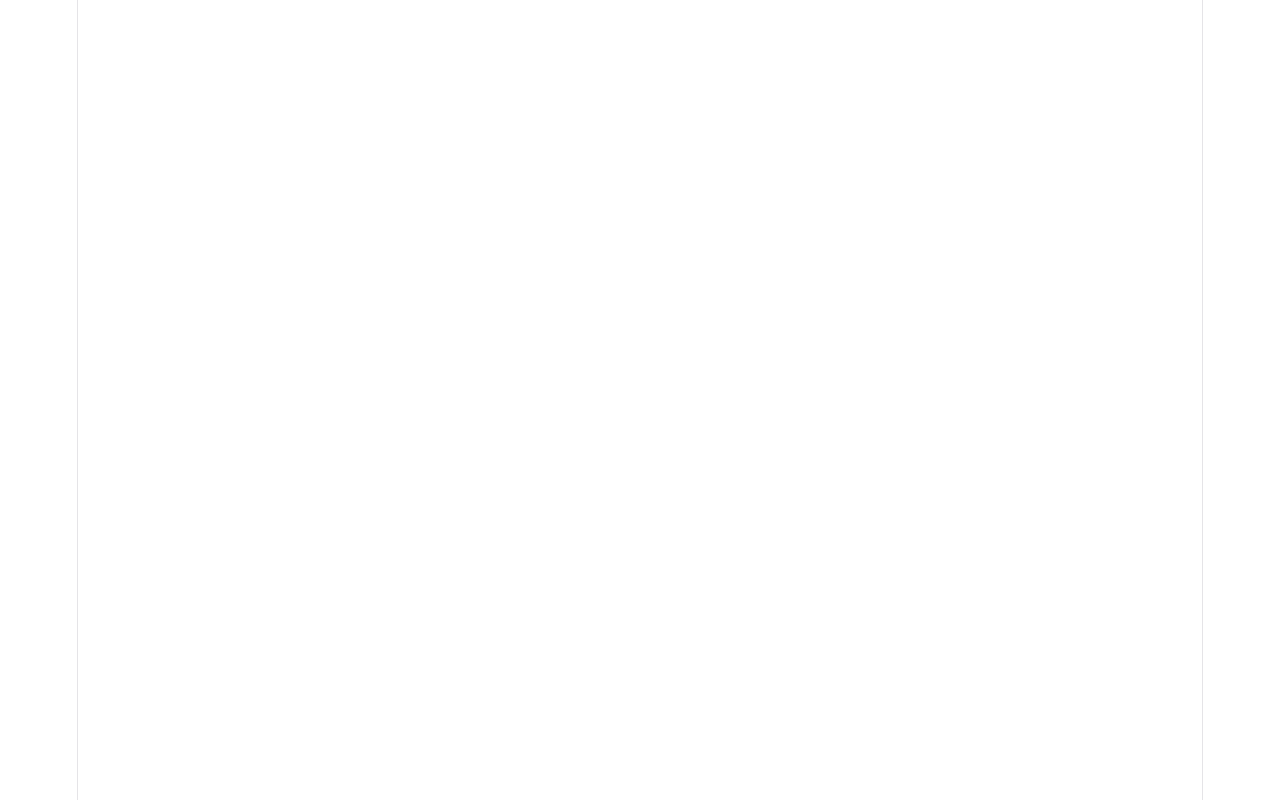
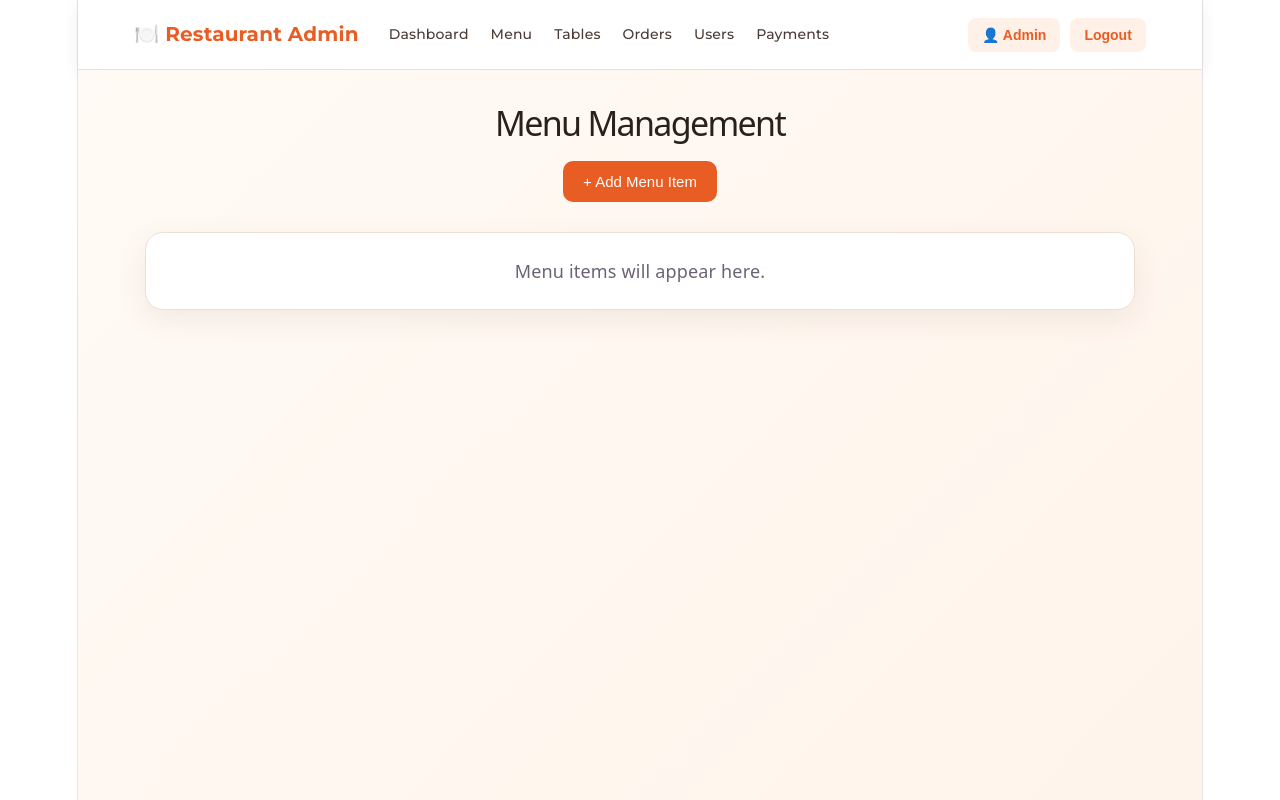
Before and after one commit to girish200097/restaurant-management-system, a React (Vite) app in the folder frontend/: page /admin/menu in a window 1280 px wide. Before the commit this address had no page. Built offline with nearby package versions, Linux system fonts and the light colour scheme; sample sign-in values are in the browser's storage.

Commit message:
admin menu page added

```diff
--- /dev/null
+++ b/frontend/src/pages/admin/AdminMenu.css
@@ -0,0 +1,54 @@
+.admin-menu {
+    min-height: calc(100vh - 70px);
+    padding: 40px 6%;
+    background: linear-gradient(
+        135deg,
+        #fffaf5,
+        #fff4eb
+    );
+    box-sizing: border-box;
+}
+
+.admin-menu h1 {
+    margin: 0 0 25px;
+    color: #2b211c;
+    font-size: 34px;
+}
+
+.add-menu-btn {
+    border: none;
+    background: #e85d24;
+    color: white;
+    padding: 12px 20px;
+    border-radius: 10px;
+    font-size: 15px;
+    cursor: pointer;
+}
+
+.add-menu-btn:hover {
+    background: #d94f18;
+}
+
+.admin-menu-list {
+    margin-top: 30px;
+    background: white;
+    padding: 25px;
+    border-radius: 18px;
+    border: 1px solid #f0ded2;
+    box-shadow: 0 10px 30px rgba(80, 45, 25, 0.08);
+}
+
+/* Mobile */
+@media (max-width: 600px) {
+    .admin-menu {
+        padding: 30px 15px;
+    }
+
+    .admin-menu h1 {
+        font-size: 28px;
+    }
+
+    .add-menu-btn {
+        width: 100%;
+    }
+}
--- /dev/null
+++ b/frontend/src/pages/admin/AdminMenu.jsx
@@ -0,0 +1,19 @@
+import "./AdminMenu.css";
+
+function AdminMenu() {
+    return (
+        <div className="admin-menu">
+            <h1>Menu Management</h1>
+
+            <button className="add-menu-btn">
+                + Add Menu Item
+            </button>
+
+            <div className="admin-menu-list">
+                <p>Menu items will appear here.</p>
+            </div>
+        </div>
+    );
+}
+
+export default AdminMenu;
--- a/frontend/src/routes/AppRoutes.jsx
+++ b/frontend/src/routes/AppRoutes.jsx
@@ -11,7 +11,7 @@ import AdminLogin from "../pages/admin/AdminLogin";
 import AdminDashboard from "../pages/admin/AdminDashboard";
 import AdminLayout from "../pages/admin/AdminLayout";
 import AdminProtectedRoute from "../components/AdminProtectedRoute";
-
+import AdminMenu from "../pages/admin/AdminMenu";
 
 function AppRoutes() {
   return (
@@ -44,6 +44,14 @@ function AppRoutes() {
                     </AdminProtectedRoute>
                 }
             />
+            <Route
+                path="menu"
+                element={
+                    <AdminProtectedRoute>
+                        <AdminMenu />
+                    </AdminProtectedRoute>
+                }
+            />
         </Route>
     </Routes>
   );
```
Also changed, not shown: frontend/src/pages/admin/ManageMenu.jsx (deleted).
